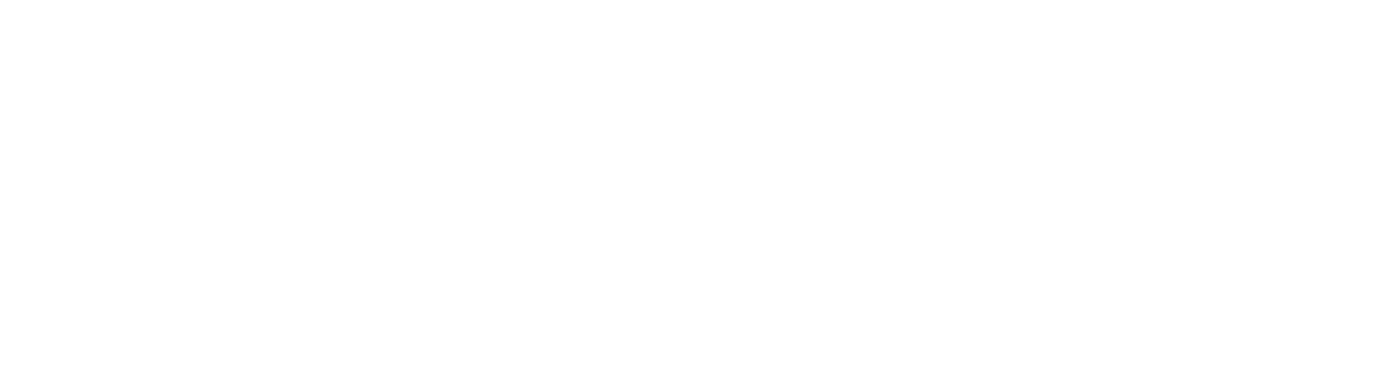
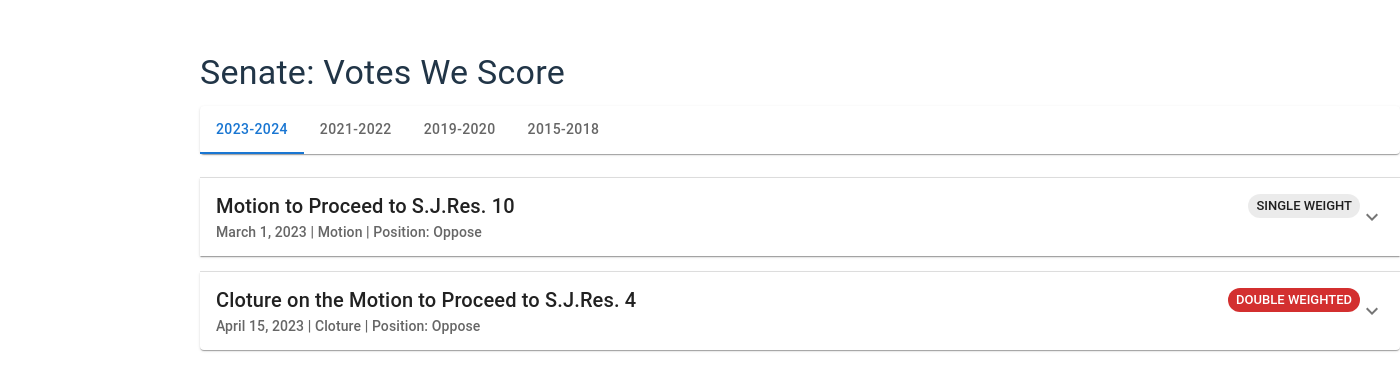
Before and after one commit to Teamgrid-Solutions-Private-Limited/Scoreboard-frontend-ui, a React (Vite) app in the folder scorecard-frontend/: page /senate in a window 1280 px wide. Before the commit this address had no page. Shown: the part 191-582 px from the top of the page, 1400 px wide, since content can reach past the window. Built offline with nearby package versions, Linux system fonts and the light colour scheme.

Commit message:
working on senate ui

```diff
--- a/scorecard-frontend/src/App.jsx
+++ b/scorecard-frontend/src/App.jsx
@@ -4,6 +4,7 @@
 // import './App.css'
 import { CssBaseline, Container,Box } from '@mui/material';
 import Scorecard from "./components/Scorecard.jsx";
+import SenateScorecard from './components/Senate.jsx';
 import { BrowserRouter,Routes,Route } from 'react-router-dom';
 function App() {
 
@@ -12,6 +13,7 @@
     <BrowserRouter>
     <Routes>
       <Route path="/" element={<Scorecard />}/>
+      <Route path="/senate" element={<SenateScorecard />}/>
     </Routes>
     </BrowserRouter>
 
--- a/scorecard-frontend/src/components/Scorecard.jsx
+++ b/scorecard-frontend/src/components/Scorecard.jsx
@@ -13,6 +13,7 @@
 import TwitterIcon from "@mui/icons-material/Twitter";
 import InstagramIcon from "@mui/icons-material/Instagram";
 import YouTubeIcon from "@mui/icons-material/YouTube";
+import Senate from "./Senate.jsx";
 
 
 // Top Notification Bar
@@ -134,7 +135,7 @@
         />
       </Box>
       <Box>
-        jgyesgfgGEAUSFGASUGF
+        {/* <Senate/> */}
       </Box>
 
       <Stack display={"flex"} direction={"row"}>
--- /dev/null
+++ b/scorecard-frontend/src/components/Senate.jsx
@@ -0,0 +1,207 @@
+import React, { useState } from "react";
+import {
+  Box,
+  Typography,
+  Tabs,
+  Tab,
+  Paper,
+  Table,
+  TableBody,
+  TableCell,
+  TableContainer,
+  TableHead,
+  TableRow,
+  Chip,
+  Accordion,
+  AccordionSummary,
+  AccordionDetails,
+  Divider,
+} from "@mui/material";
+import { ExpandMore, Check, Close, Score } from "@mui/icons-material";
+import Scorecard from "./Scorecard";
+
+const SenateScorecard = () => {
+  const [activeTab, setActiveTab] = useState("2023-2024");
+  const [expandedVote, setExpandedVote] = useState(null);
+
+  const handleTabChange = (event, newValue) => {
+    setActiveTab(newValue);
+  };
+
+  const handleVoteExpand = (voteId) => {
+    setExpandedVote(expandedVote === voteId ? null : voteId);
+  };
+
+  // Sample data - replace with your actual data
+  const sessions = {
+    "2023-2024": [
+      {
+        id: 1,
+        title: "Motion to Proceed to S.J.Res. 10",
+        date: "March 1, 2023",
+        description:
+          "The Biden administration published an interim final rule by the Department of Veterans Affairs...",
+        position: "Oppose",
+        voteType: "Motion",
+        weighted: false,
+        votes: [
+          { senator: "Sen. Smith (R-AL)", vote: "Yes", score: 100 },
+          { senator: "Sen. Johnson (D-CA)", vote: "No", score: 0 },
+          // More votes...
+        ],
+      },
+      {
+        id: 2,
+        title: "Cloture on the Motion to Proceed to S.J.Res. 4",
+        date: "April 15, 2023",
+        description:
+          "The Equal Rights Amendment (ERA) on the U.S. Constitution as proposed in 1972...",
+        position: "Oppose",
+        voteType: "Cloture",
+        weighted: true,
+        votes: [
+          { senator: "Sen. Smith (R-AL)", vote: "Yes", score: 100 },
+          { senator: "Sen. Johnson (D-CA)", vote: "No", score: 0 },
+          // More votes...
+        ],
+      },
+      // More votes...
+    ],
+    "2021-2022": [
+      // Data for 2021-2022 session
+    ],
+    "2019-2020": [
+      // Data for 2021-2022 session
+    ],
+    "2015-2018": [
+      // Data for 2021-2022 session
+    ],
+  };
+
+  return (
+    <Box
+      width={1200}
+      sx={{ pl: 25, alignItems: "center", justifyContent: "center" }}
+    >
+        {/* <Scorecard /> */}
+      <Typography variant="h4" gutterBottom>
+        Senate: Votes We Score
+      </Typography>
+
+      {/* Session Tabs */}
+      <Paper sx={{ mb: 3 }}>
+        <Tabs
+          value={activeTab}
+          onChange={handleTabChange}
+          variant="scrollable"
+          scrollButtons="auto"
+        >
+          {Object.keys(sessions).map((session) => (
+            <Tab key={session} label={session} value={session} />
+          ))}
+        </Tabs>
+      </Paper>
+
+      {/* Votes List */}
+      {sessions[activeTab]?.map((vote) => (
+        <Accordion
+          key={vote.id}
+          expanded={expandedVote === vote.id}
+          onChange={() => handleVoteExpand(vote.id)}
+          sx={{ mb: 2 }}
+        >
+          <AccordionSummary expandIcon={<ExpandMore />}>
+            <Box sx={{ width: "100%" }}>
+              <Box
+                sx={{
+                  display: "flex",
+                  justifyContent: "space-between",
+                  alignItems: "center",
+                }}
+              >
+                <Typography variant="h6">{vote.title}</Typography>
+                <Chip
+                  label={vote.weighted ? "DOUBLE WEIGHTED" : "SINGLE WEIGHT"}
+                  color={vote.weighted ? "error" : "default"}
+                  size="small"
+                />
+              </Box>
+              <Typography variant="subtitle2" color="text.secondary">
+                {vote.date} | {vote.voteType} | Position: {vote.position}
+              </Typography>
+            </Box>
+          </AccordionSummary>
+          <AccordionDetails>
+            <Typography paragraph sx={{ mb: 3 }}>
+              {vote.description}
+            </Typography>
+
+            <Divider sx={{ my: 2 }} />
+
+            <Typography variant="subtitle1" gutterBottom>
+              Vote Details
+            </Typography>
+            <Typography>
+              The Biden administration published an interim final rule (IFR) for
+              the Department of Veterans Affairs (VA) on September 9, 2022,
+              which violates federal and state laws by forcing taxpayer funding
+              of abortion on demand and pro-abortion counseling through the VA,
+              making abortion available for hundreds of thousands of veterans
+              and their beneficiaries, effective immediately. The rule breaks
+              with longstanding tradition by using taxpayer dollars to fund
+              abortion and even converts Veterans health facilities into
+              abortion centers. It directly asserts that abortions may be
+              carried out in violation of state law. Furthermore, it is a clear
+              violation of federal statute. This joint resolution, authored by
+              Senator Tommy Tuberville (R-AL), provides for congressional
+              disapproval under chapter 8 of title 5, United States Code, of the
+              rule submitted by the Department of Veterans Affairs relating to
+              “Reproductive Health Services.”
+            </Typography>
+
+            <TableContainer component={Paper}>
+              <Table size="small">
+                <TableHead>
+                  <TableRow>
+                    <TableCell>Senator</TableCell>
+                    <TableCell align="center">Vote</TableCell>
+                    <TableCell align="center">Score</TableCell>
+                  </TableRow>
+                </TableHead>
+                <TableBody>
+                  {vote.votes.map((row, index) => (
+                    <TableRow key={index}>
+                      <TableCell>{row.senator}</TableCell>
+                      <TableCell align="center">
+                        {row.vote === "Yes" ? (
+                          <Check color="success" />
+                        ) : (
+                          <Close color="error" />
+                        )}
+                      </TableCell>
+                      <TableCell align="center">
+                        <Chip
+                          label={row.score}
+                          color={row.score >= 50 ? "success" : "error"}
+                          size="small"
+                        />
+                      </TableCell>
+                    </TableRow>
+                  ))}
+                </TableBody>
+              </Table>
+            </TableContainer>
+          </AccordionDetails>
+        </Accordion>
+      ))}
+
+      {sessions[activeTab]?.length === 0 && (
+        <Paper sx={{ p: 3, textAlign: "center" }}>
+          <Typography>No votes recorded for this session</Typography>
+        </Paper>
+      )}
+    </Box>
+  );
+};
+
+export default SenateScorecard;
```
Also changed, not shown: 1 other file (tests, documents, lock files or other folders).
